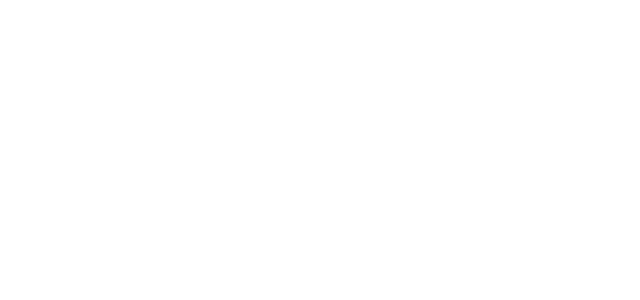
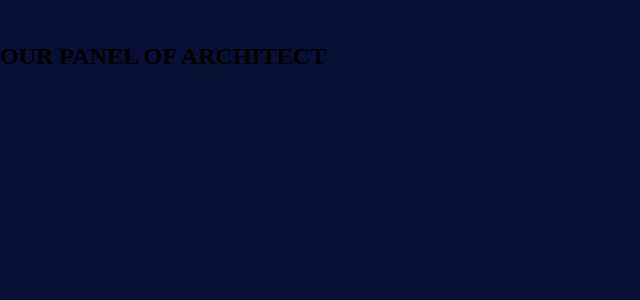
Before and after one commit to hashimkalam/SDGP-CS-28, a React (Create React App) app in the folder client/: page /architectpage in a window 1280 px wide. Before the commit this address had no page. Shown: the top 300 px of the page, without its empty margins (0-640 px from the left). Built offline with nearby package versions, Linux system fonts and the light colour scheme.

Commit message:
server-created

```diff
--- a/client/src/App.js
+++ b/client/src/App.js
@@ -2,6 +2,7 @@ import { BrowserRouter as Router, Routes, Route } from "react-router-dom";
 import Home from "./components/Home";
 import ForgotPassword from "./components/ForgotPassword";
 import Register from "./components/Register";
+import ArchitectPage from "./components/ArchitectPage";
 
 function App() {
   return (
@@ -35,6 +36,15 @@ function App() {
           />
 
           <Route
+            path="/architectpage"
+            element={
+              <div className="bg-[#5E5ABA] h-screen">
+                <ArchitectPage />
+              </div>
+            }
+          />
+
+          <Route
             path="/"
             element={
               <div className="bg-[#5E5ABA] h-screen">
--- /dev/null
+++ b/client/src/components/ArchitectPage.js
@@ -0,0 +1,16 @@
+import React from "react";
+
+
+const ArchitectPage = () => {
+  return (
+    <div className="bg-[#090E34] inline md:flex min-h-screen bg-cover bg-center">
+        <div>
+            <p className="uppercase font-bold text-2xl text-center py-10">
+                Our Panel of Architect</p>
+
+        </div>
+    </div>
+  );
+};
+
+export default ArchitectPage;
```
Also changed, not shown: 2 other files (tests, documents, lock files or other folders).
